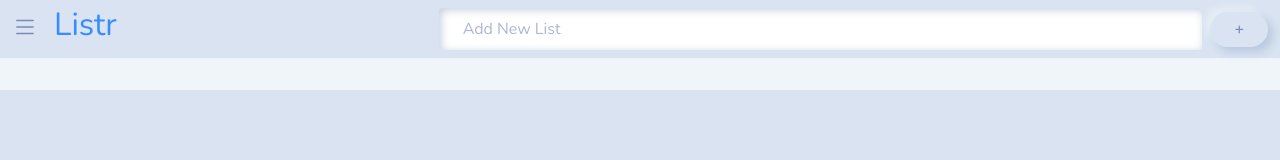
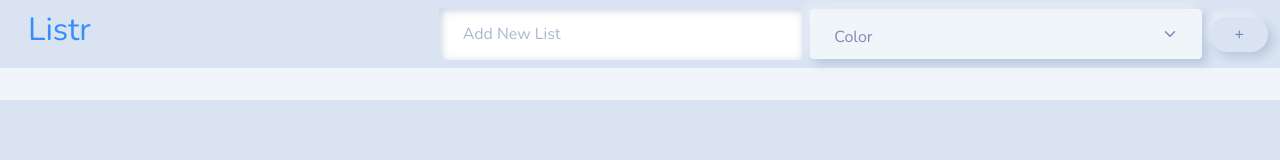
Before and after one commit to ScottFennie/CleanLists, a website with bundled scripts: page index.html in a window 1280 px wide. Built offline with nearby package versions, Linux system fonts and the light colour scheme.

Commit message:
color mid done

```diff
--- a/app/Controllers/MainCardItemsController.js
+++ b/app/Controllers/MainCardItemsController.js
@@ -28,6 +28,7 @@ export class MainCardItemsController {
 
         let mainCardItemData = {
             title: form.title.value,
+            color: form.color.value
 
         }
         mainCardItemsService.createMainCardItem(mainCardItemData)
--- a/app/Models/MainCardItem.js
+++ b/app/Models/MainCardItem.js
@@ -9,6 +9,7 @@ export class MainCardItem {
         this.id = listData.id || generateId()
         this.todos = 0
         this.totaltodos = 0
+        this.color = listData.color
     }
 
     get Template() {
--- a/app/Services/MainCardItemsService.js
+++ b/app/Services/MainCardItemsService.js
@@ -9,6 +9,8 @@ class MainCardItemsService {
         ProxyState.maincarditems = [...ProxyState.maincarditems, new MainCardItem(listData)]
         console.log("here is our new card object", ProxyState.maincarditems)
 
+        console.log(ProxyState.maincarditems)
+
 
     }
     destroyMainCardItem(CardId) {
--- a/app/Services/ToDoItemsService.js
+++ b/app/Services/ToDoItemsService.js
@@ -38,6 +38,10 @@ class ToDoItemsService {
 
             if (currentCard.todos >= 1) {
                 currentCard.todos--
+                    if (currentCard.todos < 1) {
+                        // TODO
+                        alert("Nice Job!")
+                    }
             }
 
 
--- a/assets/style/style.css
+++ b/assets/style/style.css
@@ -2,6 +2,10 @@
 
 .f-height {
     height: 35px;
+}
+
+.f-height2 {
+    height: 50px;
 }
 
 .select {
@@ -13,7 +17,7 @@
 }
 
 .mainf-height {
-    height: 42px;
+    height: 52px;
 }
 
 .strike {
--- a/index.html
+++ b/index.html
@@ -18,14 +18,17 @@
         <div class="container-fluid">
             <div class="row bg-secondary">
                 <div class="col-4 d-flex align-items-center">
-                    <svg xmlns="http://www.w3.org/2000/svg" width="26" height="26" fill="currentColor" class=" mb-1 bi bi-list" viewBox="0 0 16 16">
-                        <path fill-rule="evenodd" d="M2.5 12a.5.5 0 0 1 .5-.5h10a.5.5 0 0 1 0 1H3a.5.5 0 0 1-.5-.5zm0-4a.5.5 0 0 1 .5-.5h10a.5.5 0 0 1 0 1H3a.5.5 0 0 1-.5-.5zm0-4a.5.5 0 0 1 .5-.5h10a.5.5 0 0 1 0 1H3a.5.5 0 0 1-.5-.5z"/>
-                      </svg>
                     <h2 class="ps-3 text-primary"> Listr</h2>
                 </div>
                 <div class="col-8">
                     <form class="d-flex justify-content-end align-items-center" onsubmit="app.mainCardItemsController.createAList()">
                         <input type="text" class=" mainf-height bg-white form-control me-2 my-2" id="title" placeholder="Add New List" required>
+                        <select class=" f-height2 form-select form-control me-2" id="color" required>
+                            <option selected disabled>Color</option>
+                            <option value="red">Red</option>
+                            <option value="blue">Blue</option>
+                            <option value="green">Green</option>
+                          </select>
                         <button type="submit" class="btn btn-primary my-2 py-1 f-height">+</button>
                     </form>
                 </div>
```
